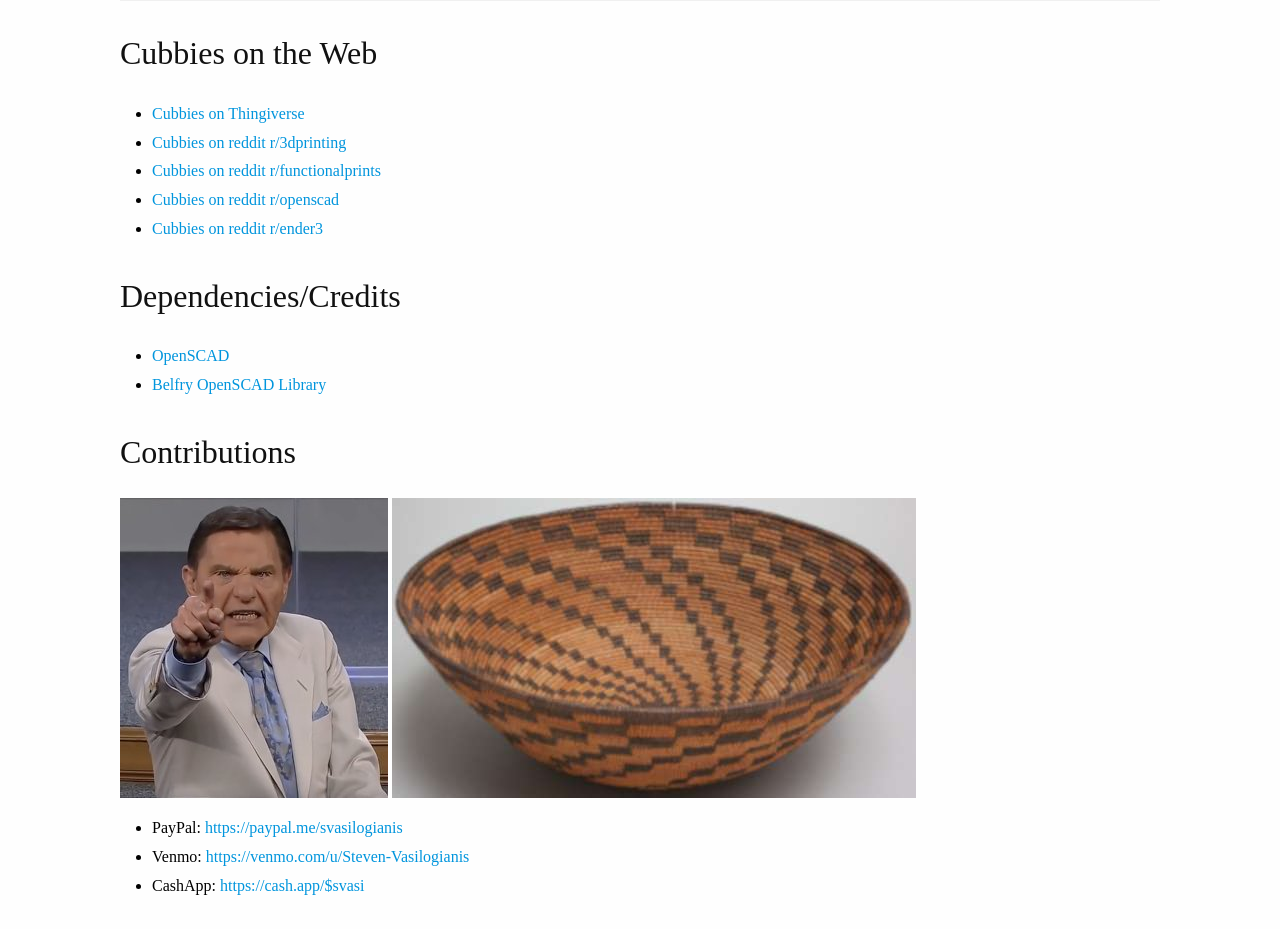
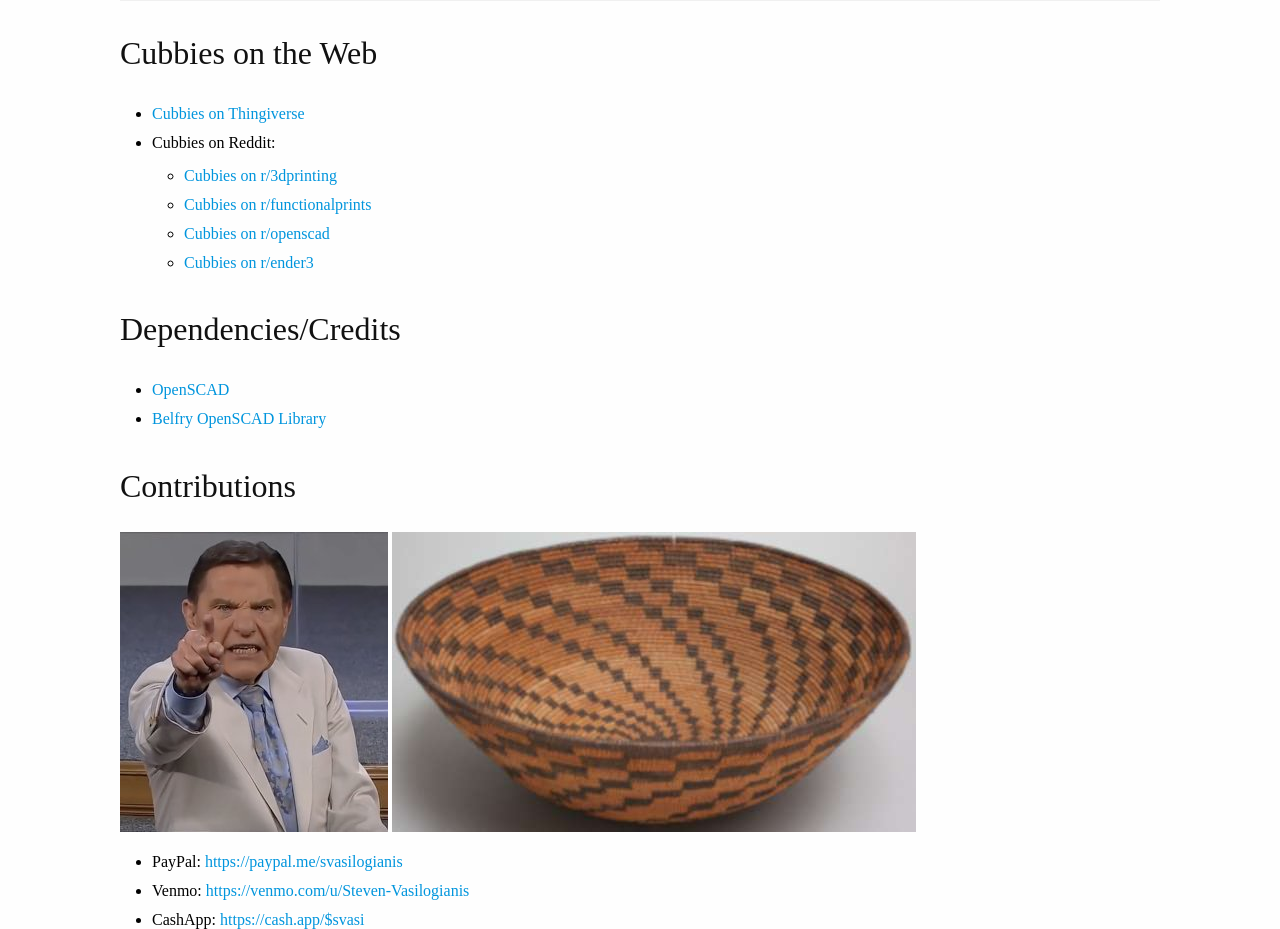
Before and after one commit to svasilogianis/svasilogianis.github.io, a plain HTML site: page index.html in a window 1280 px wide. Shown: the part 5722-6651 px from the top of the page. Drawn offline with Linux system fonts and the light colour scheme.

Commit message:
put reddit links in a sublist

```diff
--- a/index.html
+++ b/index.html
@@ -161,10 +161,13 @@ git push</code></pre>
 <h2 id="cubbies-on-the-web">Cubbies on the Web</h2>
 <ul>
 <li><a href="https://www.thingiverse.com/thing:5318029" title="Cubbies on Thingiverse">Cubbies on Thingiverse</a></li>
-<li><a href="https://www.reddit.com/r/3Dprinting/comments/thdpp3/i_made_3d_printable_parametric_storage_cubbies/" title="Cubbies on reddit r/3dprinting">Cubbies on reddit r/3dprinting</a></li>
-<li><a href="https://www.reddit.com/r/functionalprints/comments/tfpws6/i_made_3d_printable_parametric_storage_cubbies/" title="Cubbies on reddit r/functionprints">Cubbies on reddit r/functionalprints</a></li>
-<li><a href="https://www.reddit.com/r/openscad/comments/tfqevk/i_made_3d_printable_parametric_cubbies/" title="Cubbies on reddit r/openscad">Cubbies on reddit r/openscad</a></li>
-<li><a href="https://www.reddit.com/r/ender3/comments/thdhx6/i_made_3d_printable_parametric_storage_cubbies/" title="Cubbies on reddit r/ender3">Cubbies on reddit r/ender3</a></li>
+<li>Cubbies on Reddit:
+<ul>
+<li><a href="https://www.reddit.com/r/3Dprinting/comments/thdpp3/i_made_3d_printable_parametric_storage_cubbies/" title="Cubbies on reddit r/3dprinting">Cubbies on r/3dprinting</a></li>
+<li><a href="https://www.reddit.com/r/functionalprints/comments/tfpws6/i_made_3d_printable_parametric_storage_cubbies/" title="Cubbies on reddit r/functionprints">Cubbies on r/functionalprints</a></li>
+<li><a href="https://www.reddit.com/r/openscad/comments/tfqevk/i_made_3d_printable_parametric_cubbies/" title="Cubbies on reddit r/openscad">Cubbies on r/openscad</a></li>
+<li><a href="https://www.reddit.com/r/ender3/comments/thdhx6/i_made_3d_printable_parametric_storage_cubbies/" title="Cubbies on reddit r/ender3">Cubbies on r/ender3</a></li>
+</ul></li>
 </ul>
 <h2 id="dependenciescredits">Dependencies/Credits</h2>
 <ul>
```
